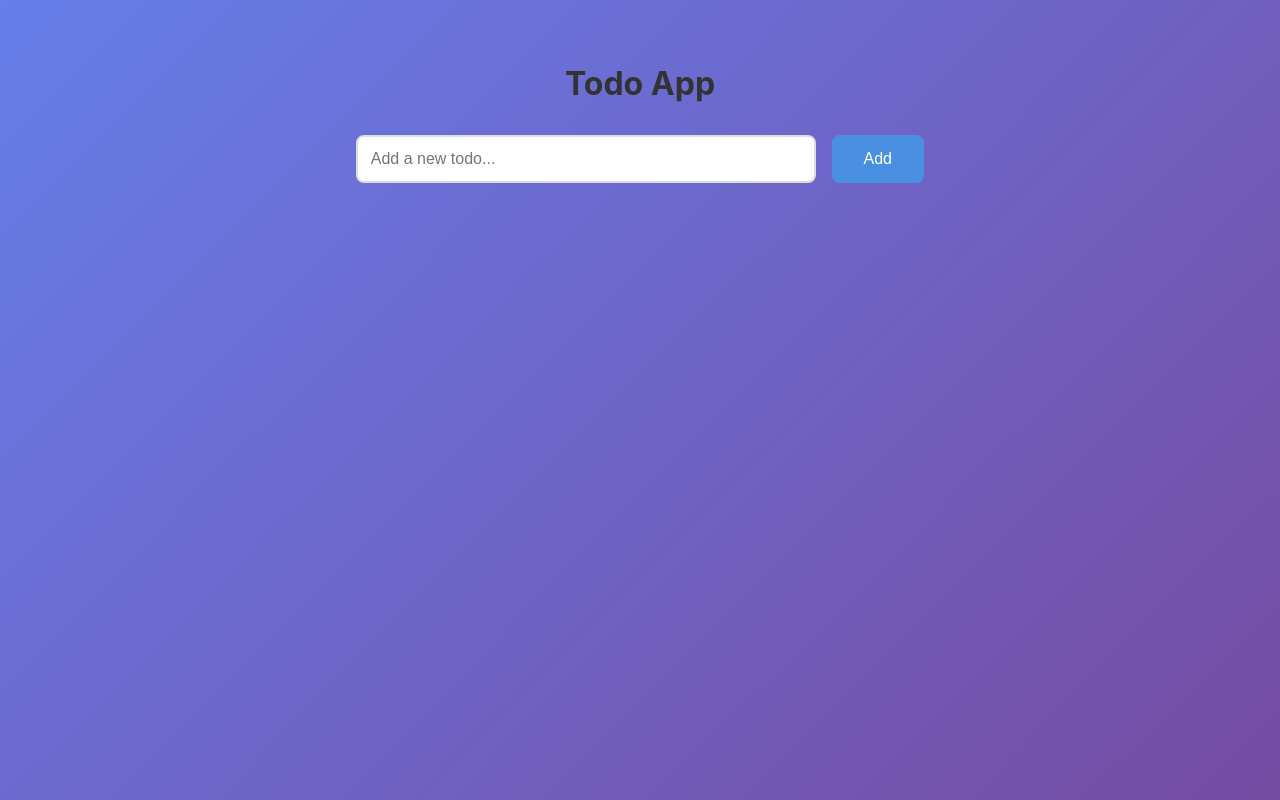
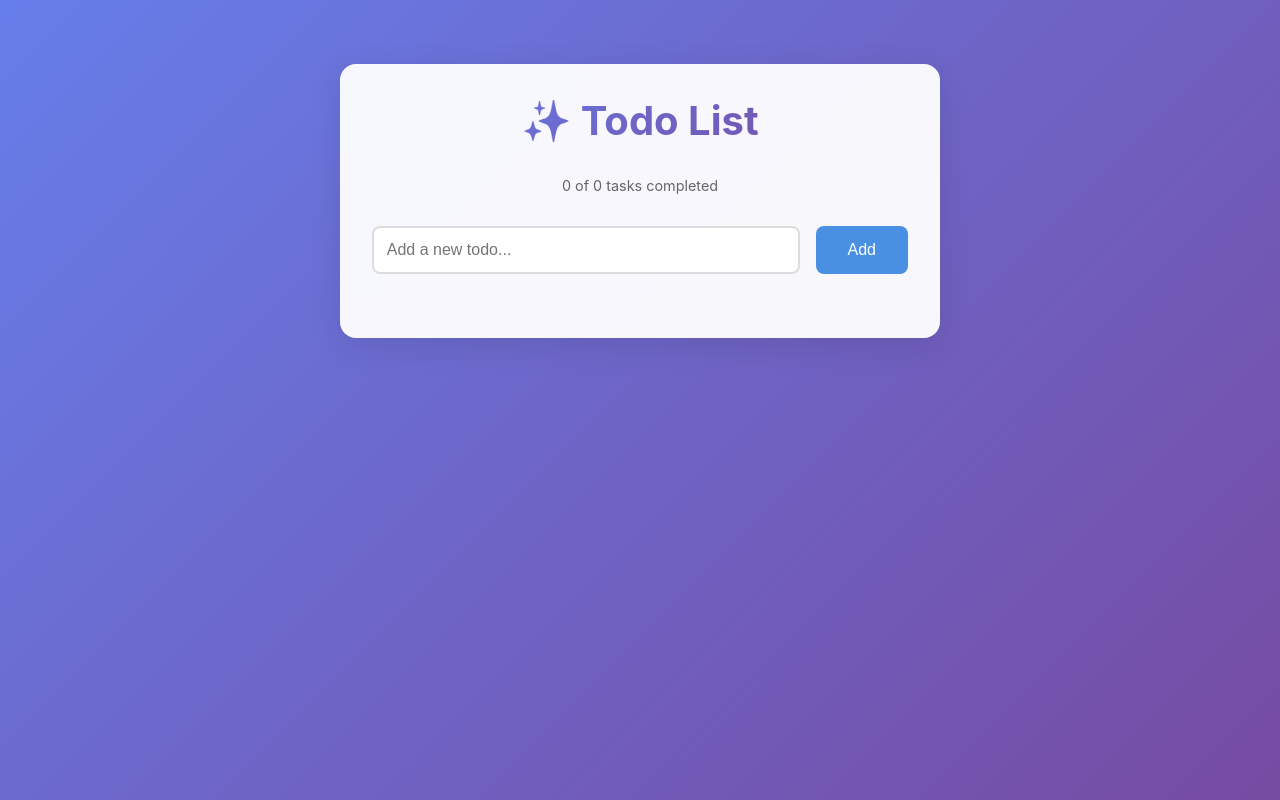
Before and after one commit to marcown10/test123, a React (Vite) app: page / in a window 1280 px wide. Built offline with nearby package versions, Linux system fonts and the light colour scheme.

Commit message:
Auto-save: Update 8 files (01:02 PM)

```diff
--- a/src/App.jsx
+++ b/src/App.jsx
@@ -7,13 +7,29 @@ import TodoForm from './components/TodoForm'
 const Container = styled.div`
   max-width: 600px;
   margin: 2rem auto;
-  padding: 0 1rem;
+  padding: 2rem;
+  background: rgba(255, 255, 255, 0.95);
+  border-radius: 16px;
+  box-shadow: 0 8px 32px rgba(0, 0, 0, 0.1);
+  backdrop-filter: blur(10px);
 `
 
 const Title = styled.h1`
   text-align: center;
-  color: #333;
+  color: #1a1a1a;
   margin-bottom: 2rem;
+  font-size: 2.5rem;
+  font-weight: 700;
+  background: linear-gradient(135deg, #667eea 0%, #764ba2 100%);
+  -webkit-background-clip: text;
+  -webkit-text-fill-color: transparent;
+`
+
+const Stats = styled.div`
+  text-align: center;
+  margin-bottom: 2rem;
+  color: #666;
+  font-size: 0.9rem;
 `
 
 const App = () => {
@@ -40,9 +56,14 @@ const App = () => {
     setTodos(todos.filter(todo => todo.id !== id))
   }
 
+  const completedCount = todos.filter(todo => todo.completed).length
+
   return (
     <Container>
-      <Title>Todo App</Title>
+      <Title>✨ Todo List</Title>
+      <Stats>
+        {completedCount} of {todos.length} tasks completed
+      </Stats>
       <TodoForm addTodo={addTodo} />
       <TodoList
         todos={todos}
```
